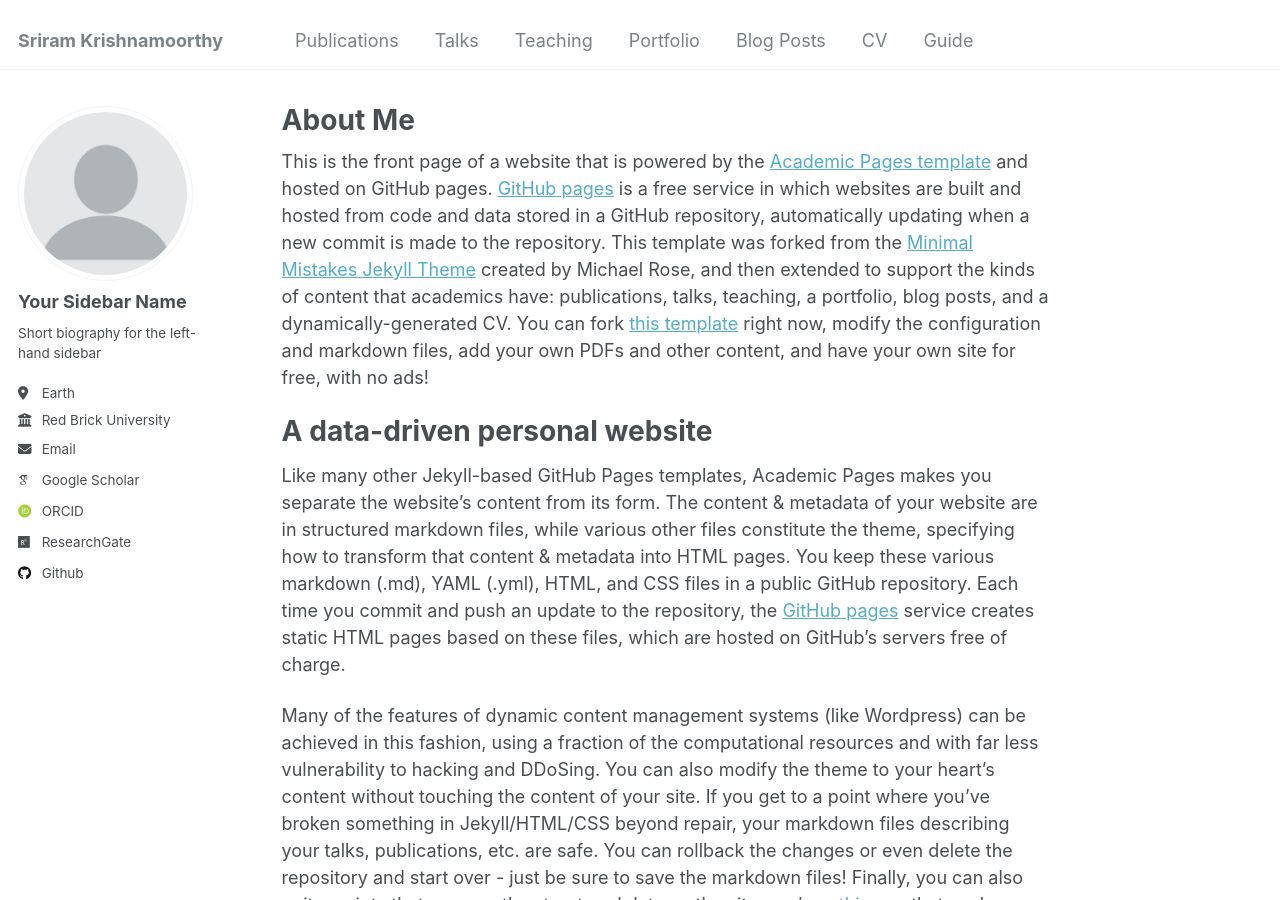
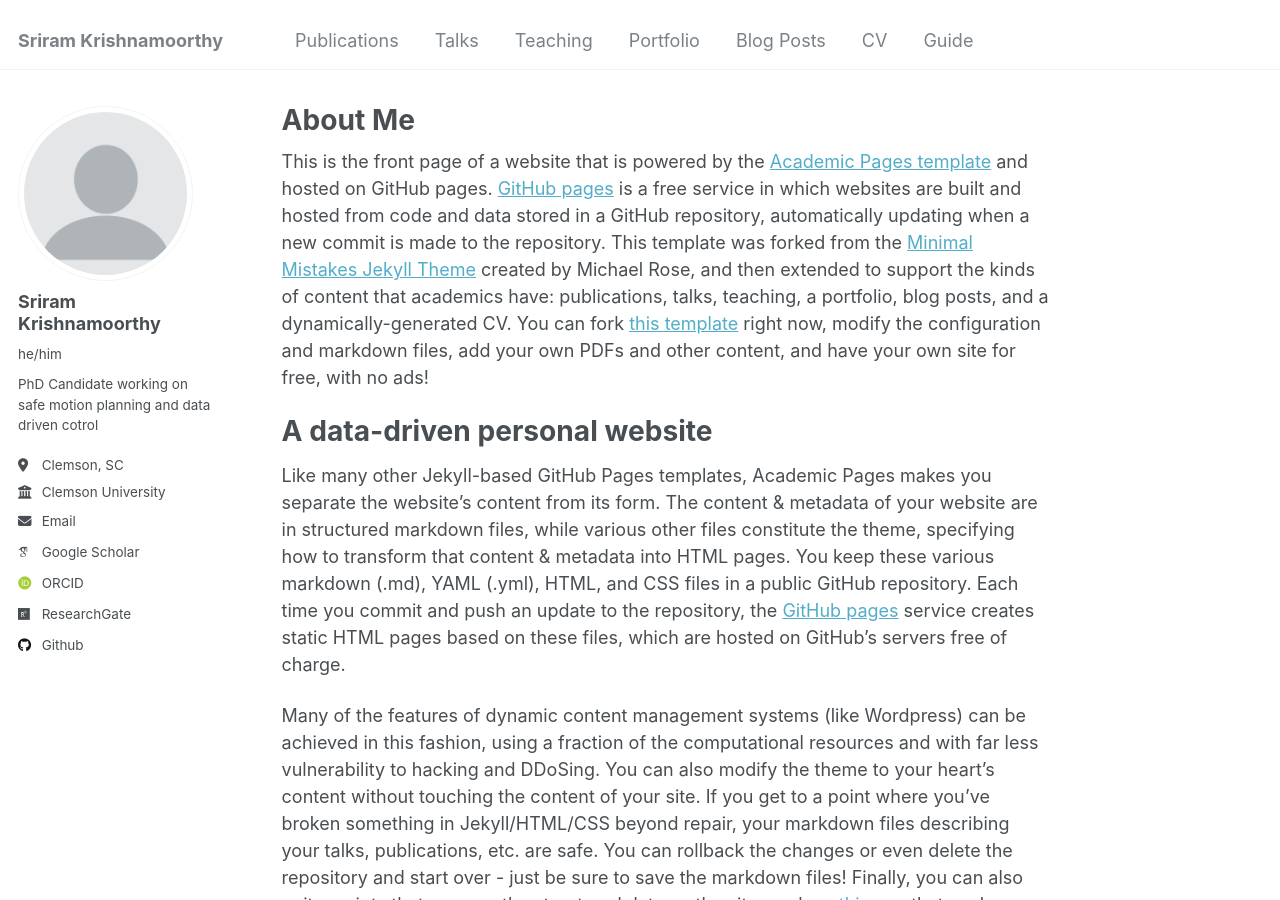
Before and after one commit to sriram-2502/sriram-2502.github.io, a Jekyll site: the page built from _pages/about.md, in a window 1280 px wide and 900 px high. Built offline with Jekyll 4.4.1, drawn with Linux system fonts in a browser that asks for light colours; some web fonts are replaced.

Commit message:
updated stuff

```diff
--- a/_config.yml
+++ b/_config.yml
@@ -22,13 +22,13 @@
 author:
   # Biographic information
   avatar           : "profile.png"
-  name             : "Your Sidebar Name"
-  pronouns         : # example: "she/her"
-  bio              : "Short biography for the left-hand sidebar"
-  location         : "Earth"
-  employer         : "Red Brick University"
+  name             : "Sriram Krishnamoorthy"
+  pronouns         : "he/him"
+  bio              : "PhD Candidate working on safe motion planning and data driven cotrol"
+  location         : "Clemson, SC"
+  employer         : "Clemson University"
   uri              : # URL
-  email            : "none@example.org"
+  email            : "sriramk@clemson.edu"
 
   # Academic websites
   arxiv            : # URL - Update with the correct link to your profile
```
